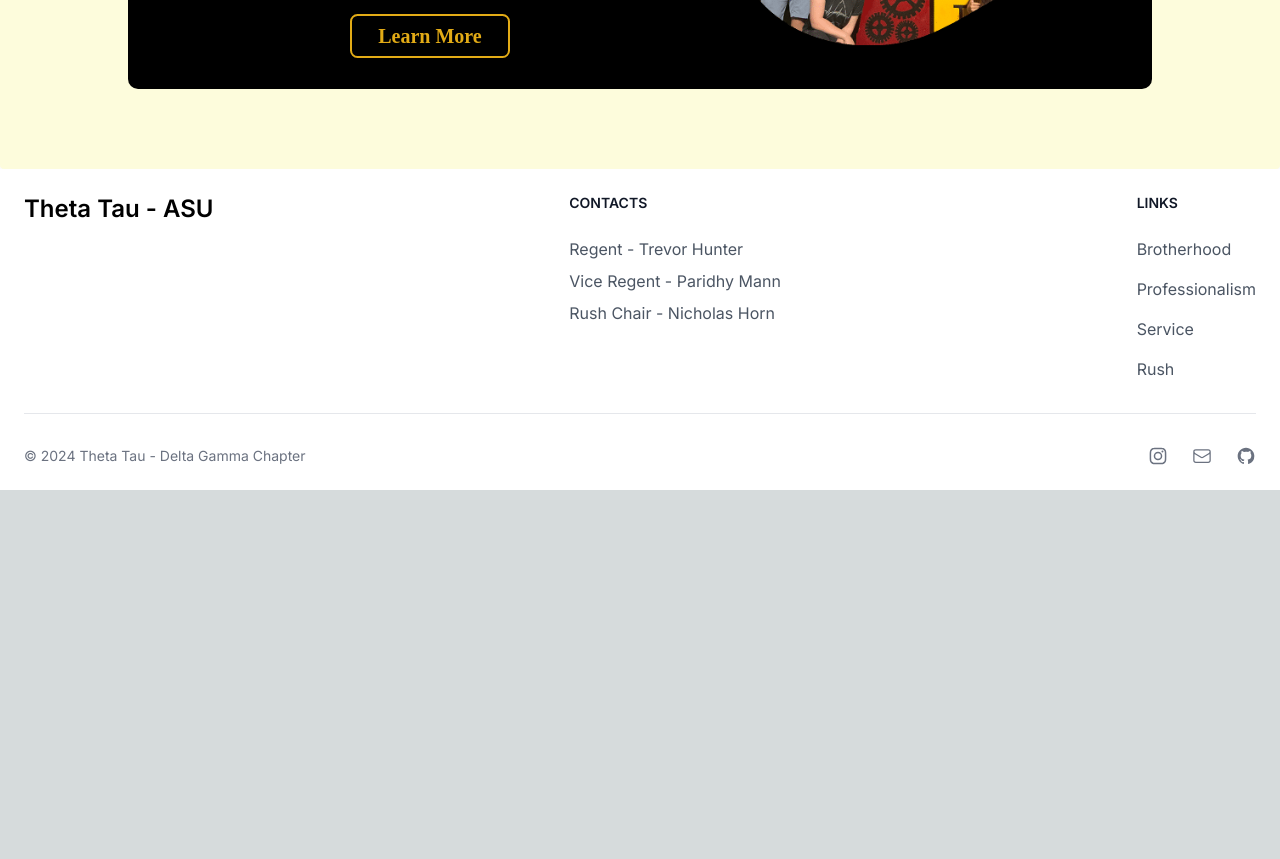
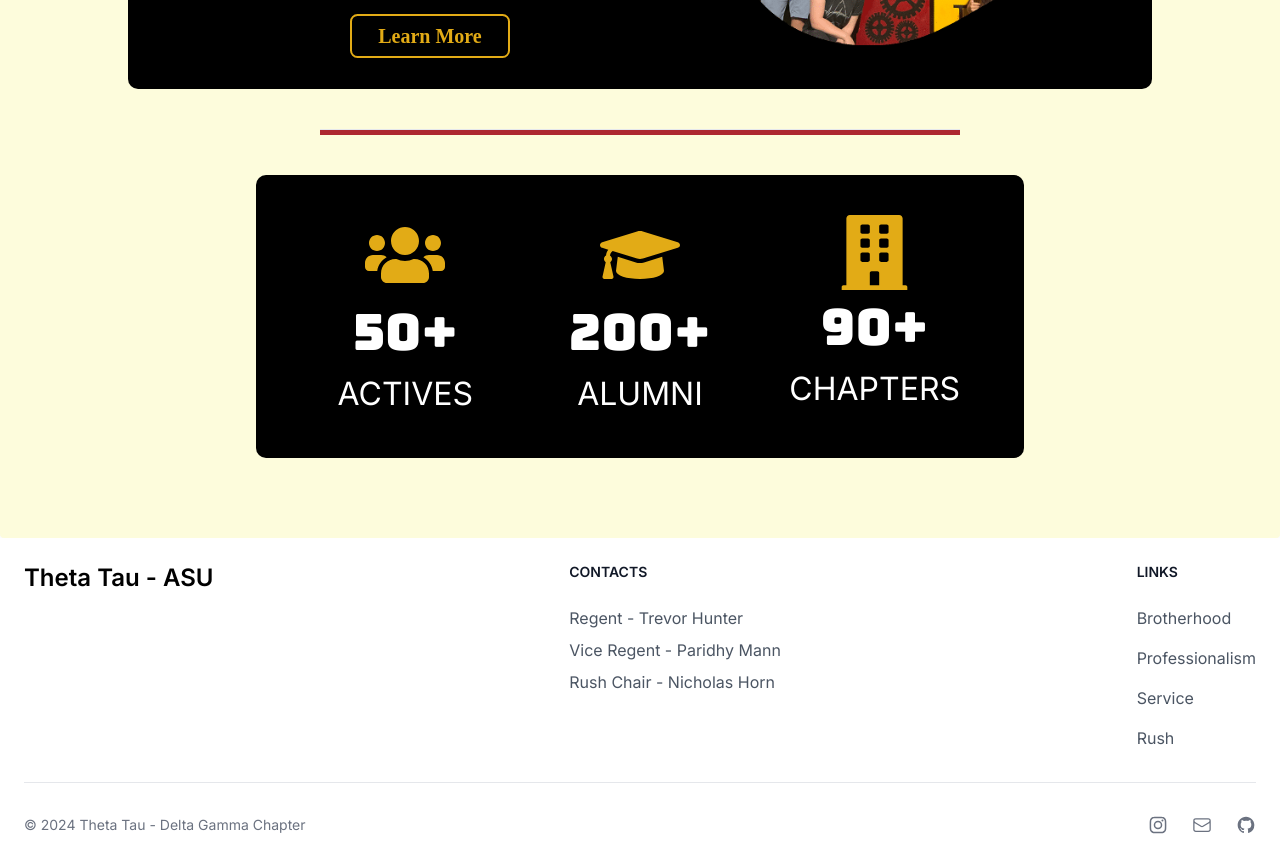
Before and after one commit to roenw/ThetaTau-Website, a Next.js app: page / in a window 1280 px wide. Shown: the part 2820-3679 px from the top of the page. Before the commit the page ends 3310 px from the top, so only its background shows below. Built offline with nearby package versions, Linux system fonts and the light colour scheme.

Commit message:
Added count section to homepage

```diff
--- a/app/globals.css
+++ b/app/globals.css
@@ -46,6 +46,11 @@
 h2 {
   font-family: var(--font-inter);
   font-size: 50px;
+}
+
+h3 {
+  font-family: var(--font-inter);
+  font-size: 32px;
 }
 
 p {
--- a/app/page.tsx
+++ b/app/page.tsx
@@ -1,5 +1,7 @@
 import Image from "next/image";
 import { Bungee } from "next/font/google";
+
+import { FaUsers, FaGraduationCap, FaBuilding } from "react-icons/fa"
 
 const bungee = Bungee({
   subsets: ["latin"],
@@ -211,6 +213,43 @@
             </div>
           </div>
         </div>
+
+        <hr
+          className="hidden mr-auto ml-auto lg:block"
+          style={{
+            width: "50%",
+            height: "6px",
+            backgroundColor: "#ad2730"
+          }}
+        />
+
+
+        <div
+          className="bg-black mr-auto ml-auto my-5"
+          style={{
+            width: "60%",
+            color: "white",
+            borderRadius: "10px"
+          }}
+        >
+          <div className="m-10 grid grid-cols-1 lg:grid-cols-3 gap-4">
+            <div className="mb-6 lg:my-10 lg:col-span-1">
+              <FaUsers className="ml-auto mr-auto" color={"#e2ab16ff"} size={80} />
+              <h2 className={`${bungee.className} text-center`}>50+</h2>
+              <h3 className="text-center">ACTIVES</h3>
+            </div>
+            <div className="ml-auto mr-auto mb-6 lg:my-10 lg:col-span-1">
+              <FaGraduationCap className="ml-auto mr-auto" color={"#e2ab16ff"} size={80} />
+              <h2 className={`${bungee.className} text-center`}>200+</h2>
+              <h3 className="text-center">ALUMNI</h3>
+            </div>
+            <div className="ml-auto mr-auto mb-6 lg:my-10 lg:col-span-1">
+              <FaBuilding className="ml-auto mr-auto" color={"#e2ab16ff"} size={75} />
+              <h2 className={`${bungee.className} text-center`}>90+</h2>
+              <h3 className="text-center">CHAPTERS</h3>
+            </div>
+          </div>
+        </div>
       </div>
     </main>
   );
```
